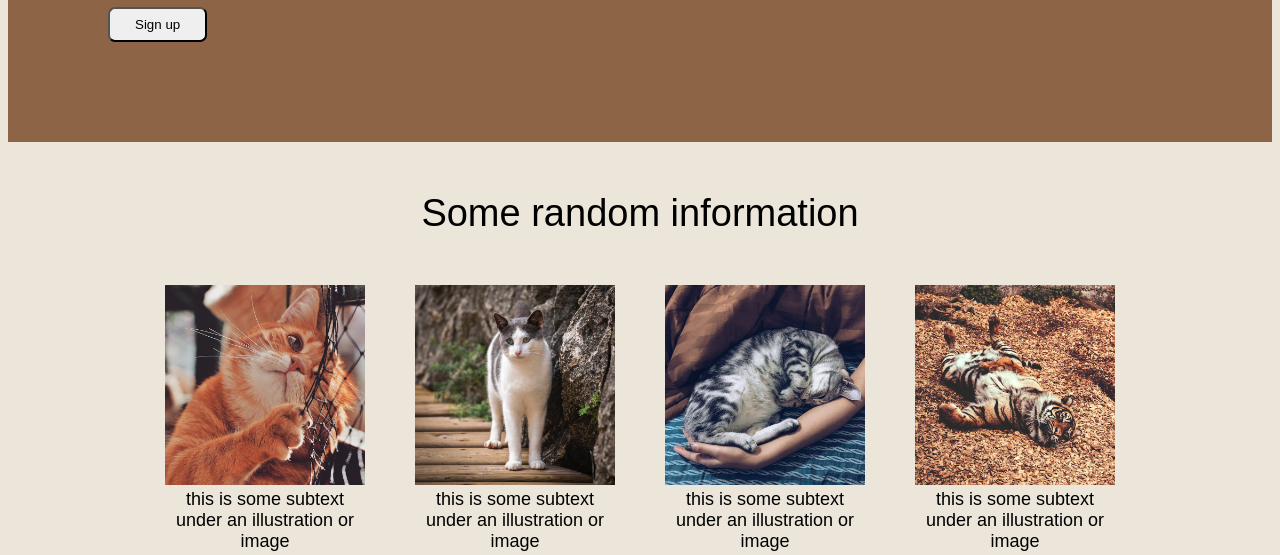
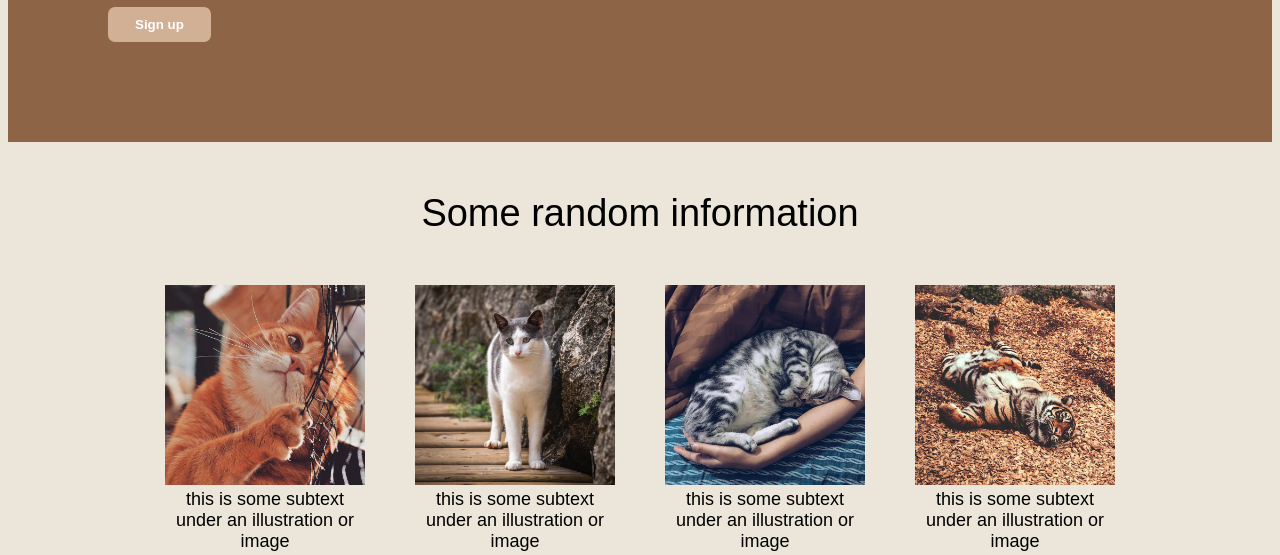
Before and after one commit to lemontae/landing-page, a plain HTML site: page index.html in a window 1280 px wide. Shown: the part 393-948 px from the top of the page. Drawn offline with Linux system fonts and the light colour scheme.

Commit message:
Add and style sign up button

```diff
--- a/styles.css
+++ b/styles.css
@@ -58,6 +58,12 @@ button {
     border-radius: 7px;
 }
 
+.signup {
+    background-color: rgb(210, 176, 150);
+    border: 2px solid rgb(210, 176, 150);
+    color: white;
+    font-weight: bold;
+}
 
 .info1, .sec1img {
     width: 500px;
```
